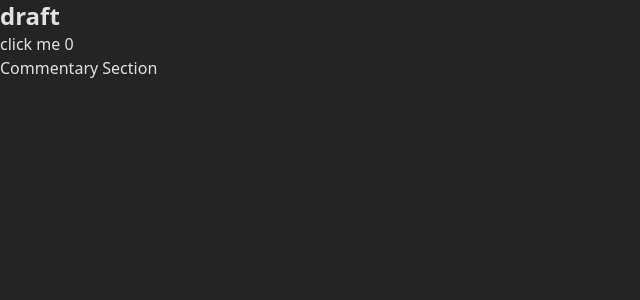
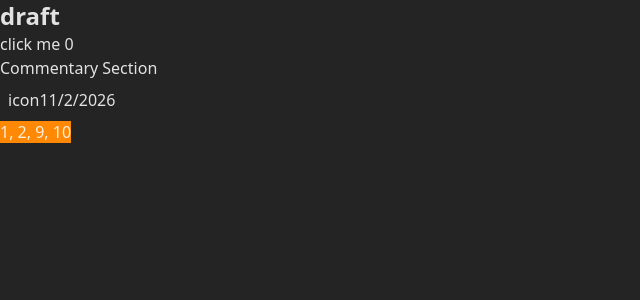
Before and after one commit to MateuszKlusek/commentary, a React (Vite) app: page / in a window 1280 px wide. Shown: the top 300 px of the page, without its empty margins (0-640 px from the left). Built offline with nearby package versions, Linux system fonts and the light colour scheme.

Commit message:
chore: add temp mock data, go back to manual alias resolution in vite, add custom DOM el prototype

```diff
--- /dev/null
+++ b/mock/comments.ts
@@ -0,0 +1,36 @@
+import type { CommentData } from "@core/types";
+
+export const comments: CommentData[] = [
+  {
+    id: "1",
+    content: "This is a comment",
+    createdAt: new Date(),
+    updatedAt: new Date(),
+    likes: 0,
+    dislikes: 0,
+    parentId: null,
+    userId: "1",
+    replies: [
+      {
+        id: "2",
+        content: "This is a reply",
+        createdAt: new Date(),
+        updatedAt: new Date(),
+        likes: 0,
+        dislikes: 0,
+        parentId: "1",
+        userId: "2",
+      },
+      {
+        id: "3",
+        content: "This is a reply",
+        createdAt: new Date(),
+        updatedAt: new Date(),
+        likes: 0,
+        dislikes: 0,
+        parentId: "1",
+        userId: "3",
+      },
+    ],
+  },
+];
--- a/package.json
+++ b/package.json
@@ -27,7 +27,6 @@
     "tailwindcss": "^4.1.18",
     "typescript": "~5.9.3",
     "typescript-eslint": "^8.46.4",
-    "vite": "^7.2.4",
-    "vite-tsconfig-paths": "^6.0.3"
+    "vite": "^7.2.4"
   }
 }
--- a/src/core/types.ts
+++ b/src/core/types.ts
@@ -1,11 +1,11 @@
-export type Comment = {
+export type CommentData = {
   id: string;
   content: string; // later on test markdown
   createdAt: Date;
   updatedAt: Date;
   likes: number;
   dislikes: number;
-  replies?: Comment[] | null;
+  replies?: CommentData[] | null;
   parentId: string | null;
   userId: string; // consider changing into user object
 };
--- a/src/dev/App.tsx
+++ b/src/dev/App.tsx
@@ -1,5 +1,8 @@
+import { Comment } from "@ui/Comment";
+import CommentaryContainer from "@ui/CommentaryContainer.tsx";
 import { MockCommentarySection } from "@ui/MockCommentarySection";
 import { useState } from "react";
+import { comments } from "../../mock/comments";
 
 function App() {
   const [count, setCount] = useState(0);
@@ -9,6 +12,10 @@ function App() {
       <h1 className="text-2xl font-bold">draft</h1>
       <button onClick={() => setCount(count + 1)}>click me {count}</button>
       <MockCommentarySection />
+      {comments.map((comment) => (
+        <Comment key={comment.id} {...comment} />
+      ))}
+      <CommentaryContainer />
     </div>
   );
 }
--- /dev/null
+++ b/src/ui/Comment.tsx
@@ -0,0 +1,17 @@
+import type { CommentData } from "@core/types";
+
+export const Comment = (props: CommentData) => {
+  console.log(props);
+  return (
+    <div className="w-full p-2">
+      {/* header */}
+      <div className="flex ">
+        <div>icon</div>
+
+        <div>{props.userId}</div>
+
+        <div>{new Date(props.createdAt).toLocaleDateString()}</div>
+      </div>
+    </div>
+  );
+};
--- /dev/null
+++ b/src/ui/CommentaryContainer.tsx.tsx
@@ -0,0 +1,30 @@
+export class CommentaryContainerDOM extends HTMLElement {
+  value: number[] | undefined;
+
+  constructor() {
+    super();
+    // The value here will be overwritten by React
+    // when initialized as an element
+    this.value = undefined;
+  }
+
+  connectedCallback() {
+    this.innerHTML = this.value?.join(", ") ?? "";
+  }
+}
+
+customElements.define("commentary-container", CommentaryContainerDOM);
+
+const CommentaryContainer = () => {
+  return (
+    <commentary-container
+      value={[1, 2, 9, 10]}
+      checked={true}
+      className="bg-orange-400"
+    >
+      Text
+    </commentary-container>
+  );
+};
+
+export default CommentaryContainer;
--- /dev/null
+++ b/src/vite-env.d.ts
@@ -0,0 +1,18 @@
+/// <reference types="vite/client" />
+/// <reference types="react" />
+
+declare global {
+  namespace React.JSX {
+    interface IntrinsicElements {
+      "commentary-container": React.DetailedHTMLProps<
+        React.HTMLAttributes<HTMLElement> & {
+          value?: number[];
+          checked?: boolean;
+        },
+        HTMLElement
+      >;
+    }
+  }
+}
+
+export {};
--- a/tsconfig.app.json
+++ b/tsconfig.app.json
@@ -37,6 +37,7 @@
     "noUncheckedSideEffectImports": true
   },
   "include": [
-    "src"
+    "src",
+    "mock"
   ]
 }
--- a/vite.config.ts
+++ b/vite.config.ts
@@ -1,10 +1,15 @@
 import tailwindcss from "@tailwindcss/vite";
 import react from "@vitejs/plugin-react-swc";
-import tsconfigPaths from "vite-tsconfig-paths";
-
+import path from "path";
 import { defineConfig } from "vite";
 
 // https://vite.dev/config/
 export default defineConfig({
-  plugins: [react(), tailwindcss(), tsconfigPaths()],
+  plugins: [react(), tailwindcss()],
+  resolve: {
+    alias: {
+      "@ui": path.resolve(__dirname, "./src/ui"),
+      "@core": path.resolve(__dirname, "./src/core"),
+    },
+  },
 });
```
Also changed, not shown: 1 other file (tests, documents, lock files or other folders).
